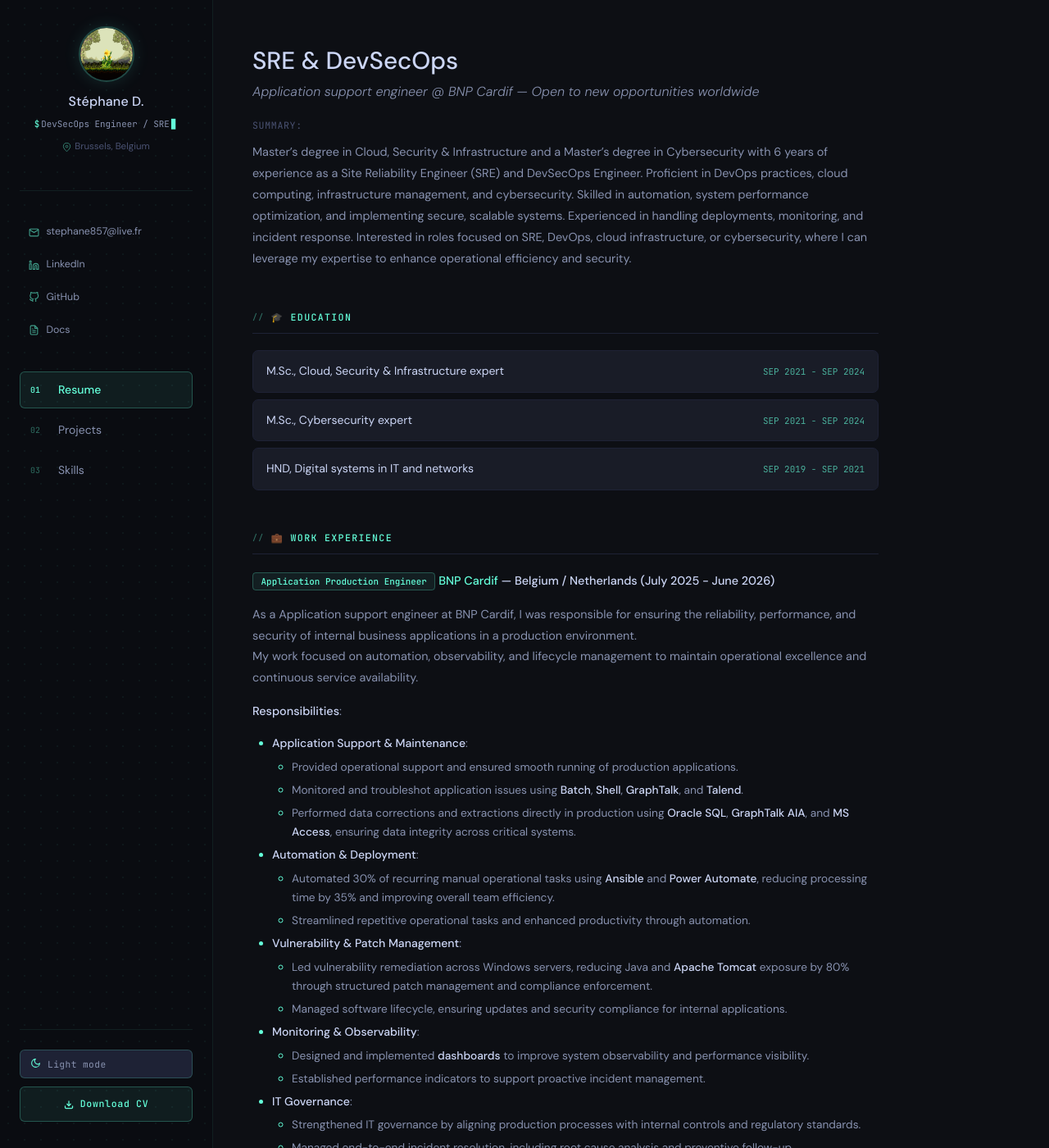
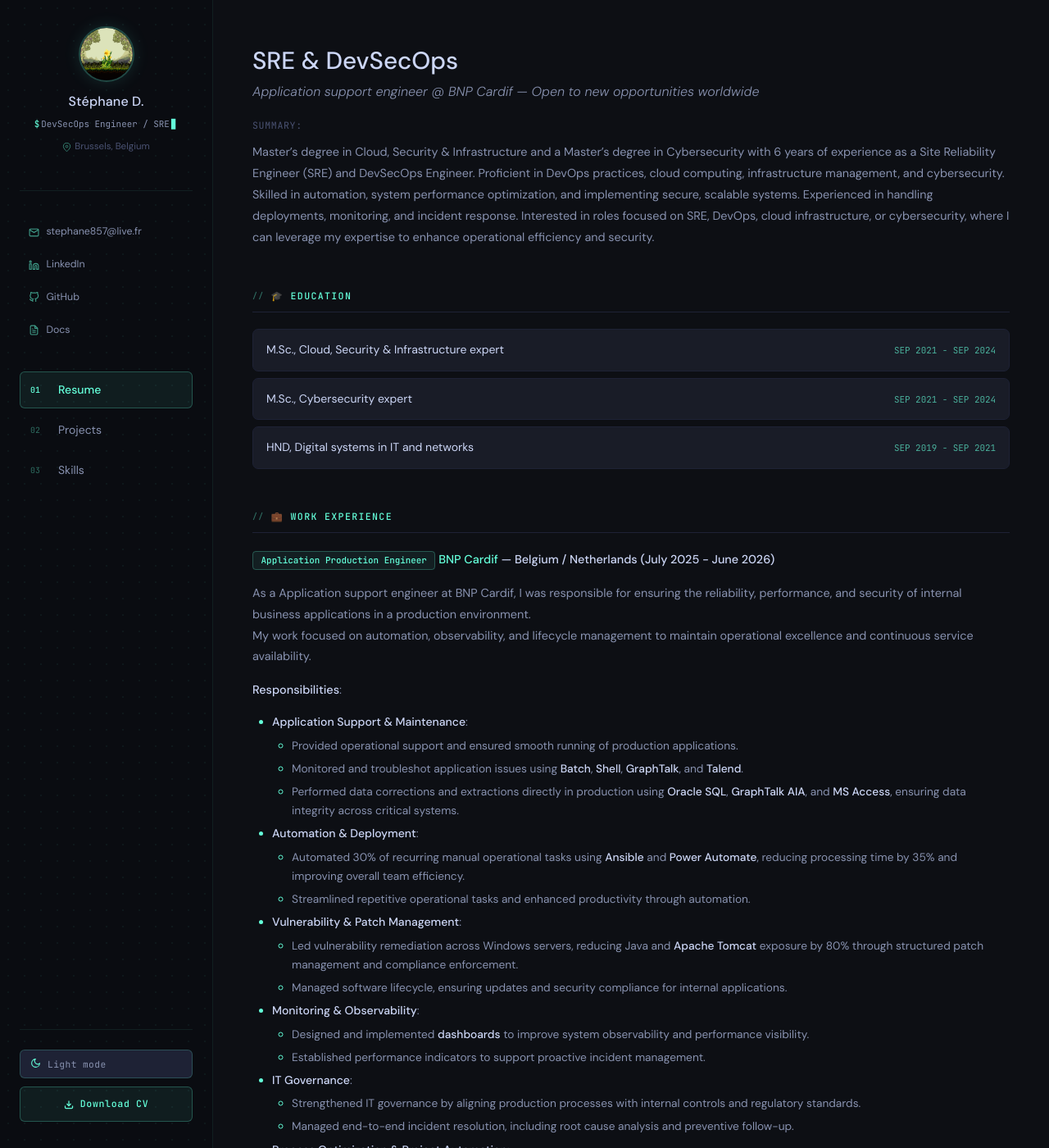
Before and after one commit to Black-Thor/CV, a Jekyll site: the page built from Readme.md, in a window 1280 px wide and 1400 px high. Shown: the whole window at 82% size. Built offline with Jekyll 4.4.1, drawn with Linux system fonts in a browser that asks for light colours; our own code applies the rules of GitHub Pages for plain Markdown files; a script that is not in the unit is left out.

Commit message:
max width correction

```diff
--- a/assets/css/style.scss
+++ b/assets/css/style.scss
@@ -406,7 +406,7 @@ body {
   transition: background 0.25s ease;
 }
 .content-inner {
-  max-width: 860px;
+  max-width: 1920px;
   padding: 3.5rem 3rem 5rem;
   animation: fadeUp 0.45s ease both;
 }
```
